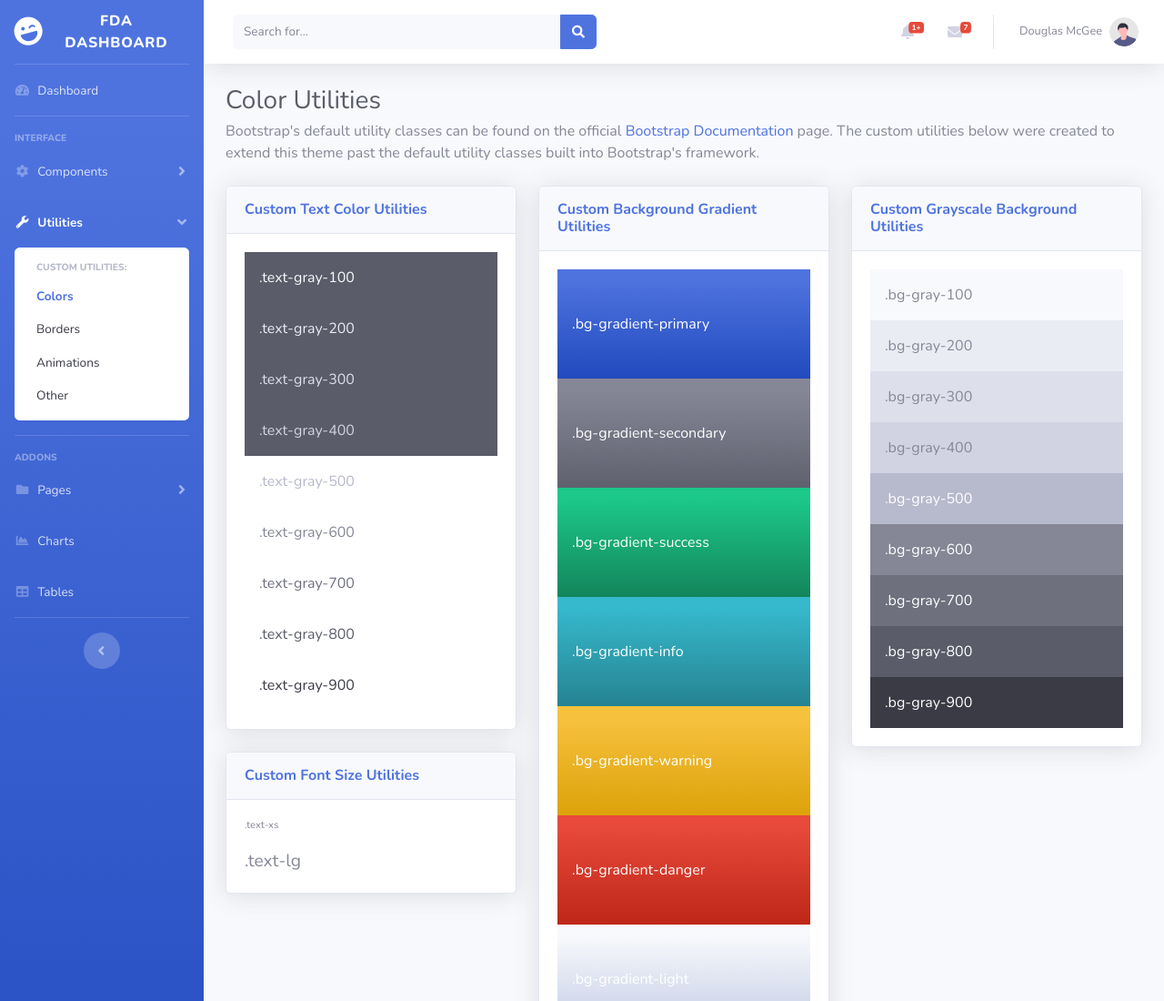
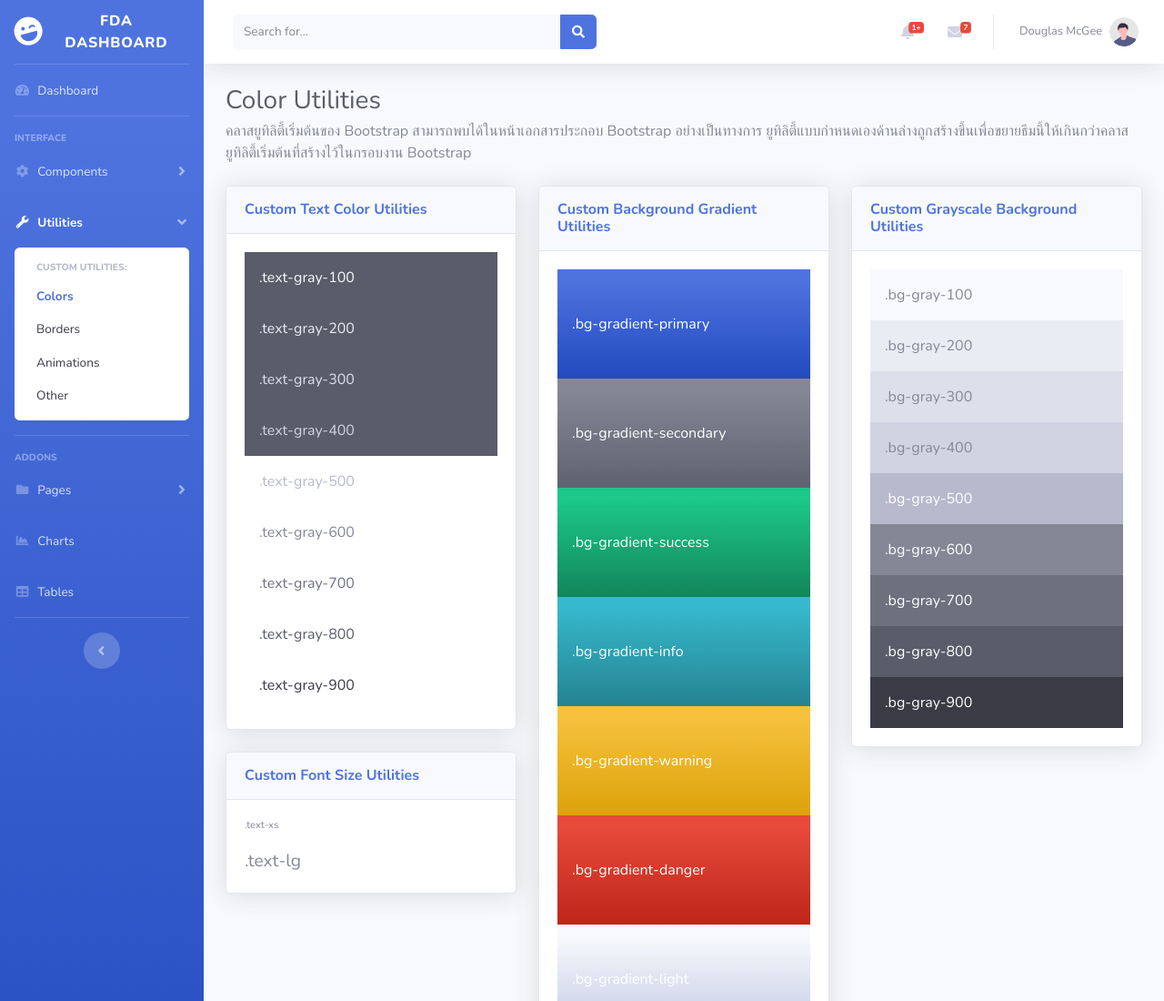
Before and after one commit to owmowm1524/FDA-Dashboard, a website with bundled scripts: page utilities-color.html in a window 1280 px wide. Shown: the top 1100 px of the page at 91% size. Built offline with nearby package versions, Linux system fonts and the light colour scheme.

Commit message:
Update utilities-color.html

```diff
--- a/utilities-color.html
+++ b/utilities-color.html
@@ -338,11 +338,9 @@
 
                     <!-- Page Heading -->
                     <h1 class="h3 mb-1 text-gray-800">Color Utilities</h1>
-                    <p class="mb-4">Bootstrap's default utility classes can be found on the official <a
-                            href="https://getbootstrap.com/docs">Bootstrap Documentation</a> page. The custom utilities
-                        below were created to extend this theme past the default utility classes built into Bootstrap's
-                        framework.</p>
-
+                    <p class="mb-4">คลาสยูทิลิตี้เริ่มต้นของ Bootstrap สามารถพบได้ในหน้าเอกสารประกอบ Bootstrap
+                        อย่างเป็นทางการ ยูทิลิตี้แบบกำหนดเองด้านล่างถูกสร้างขึ้นเพื่อขยายธีมนี้ให้เกินกว่าคลาสยูทิลิตี้เริ่มต้นที่สร้างไว้ในกรอบงาน
+                        Bootstrap</p>
                     <!-- Content Row -->
                     <div class="row">
 
```
